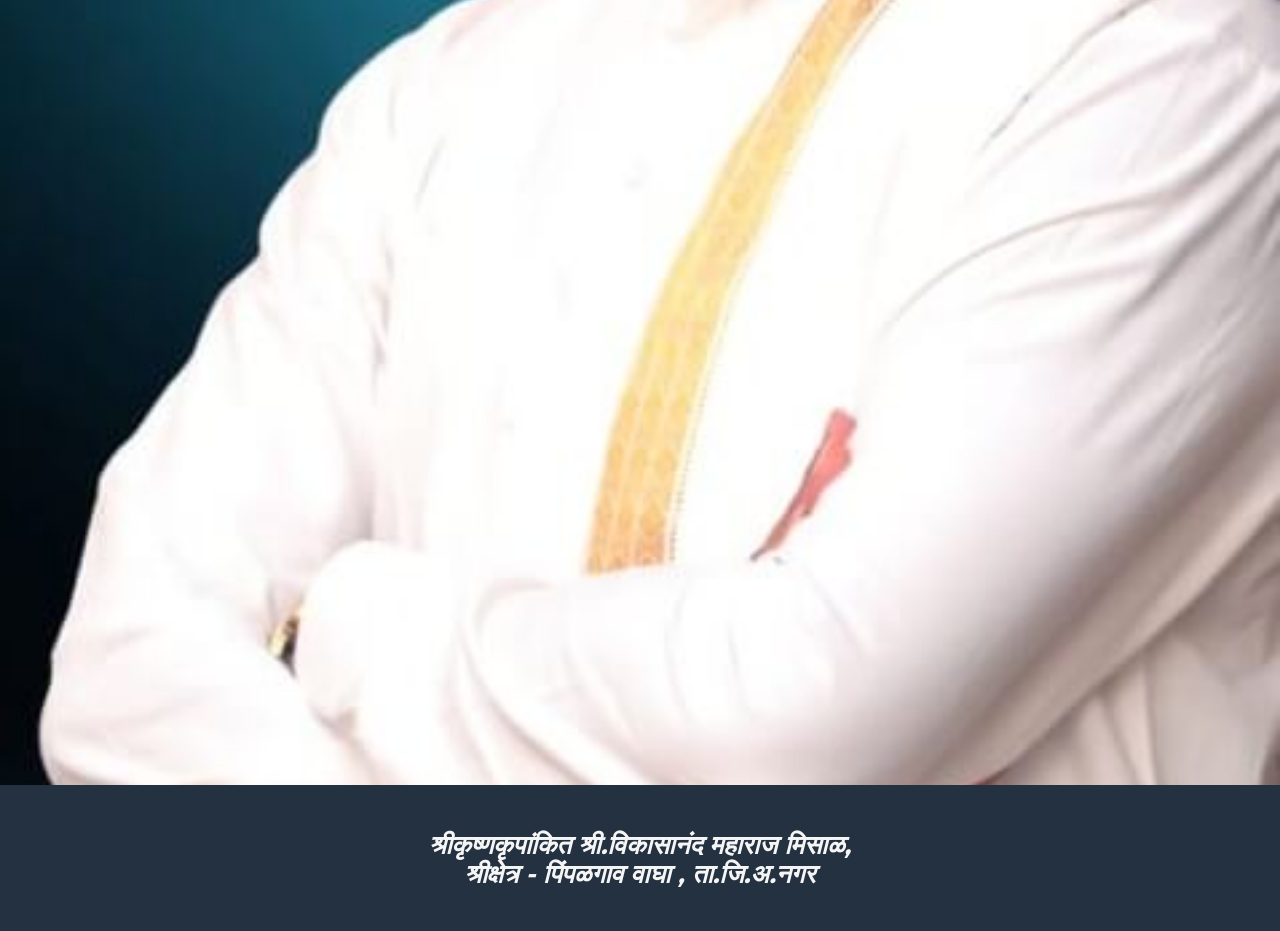
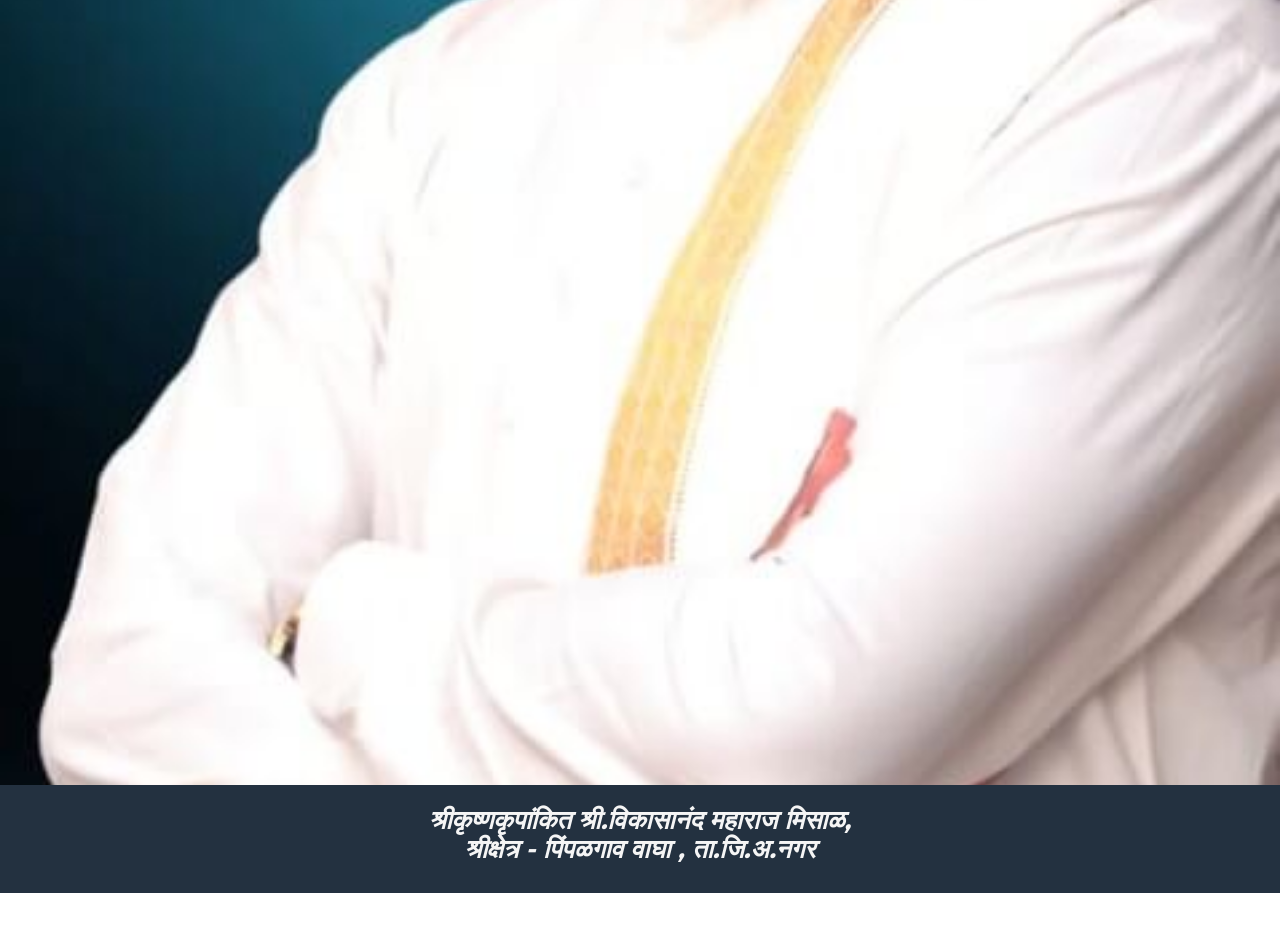
Before and after one commit to ajssvarkari/ajssvarkari, a plain HTML site: page apphome.html in a window 1280 px wide. Shown: the part 780-1711 px from the top of the page. After the commit the page ends 1673 px from the top, so only its background shows below. Drawn offline with nearby package versions, Linux system fonts and the light colour scheme.

Commit message:
changed footer text padding

```diff
--- a/apphome.html
+++ b/apphome.html
@@ -112,7 +112,7 @@
 
     <!-- Footer -->
     <footer class="text-center">
-        <div class="footer-below">
+        <div class="footer-below" style="padding: 0 0;">
             <div class="container">
                 <div class="row">
                     <div class="col-lg-12">
```
